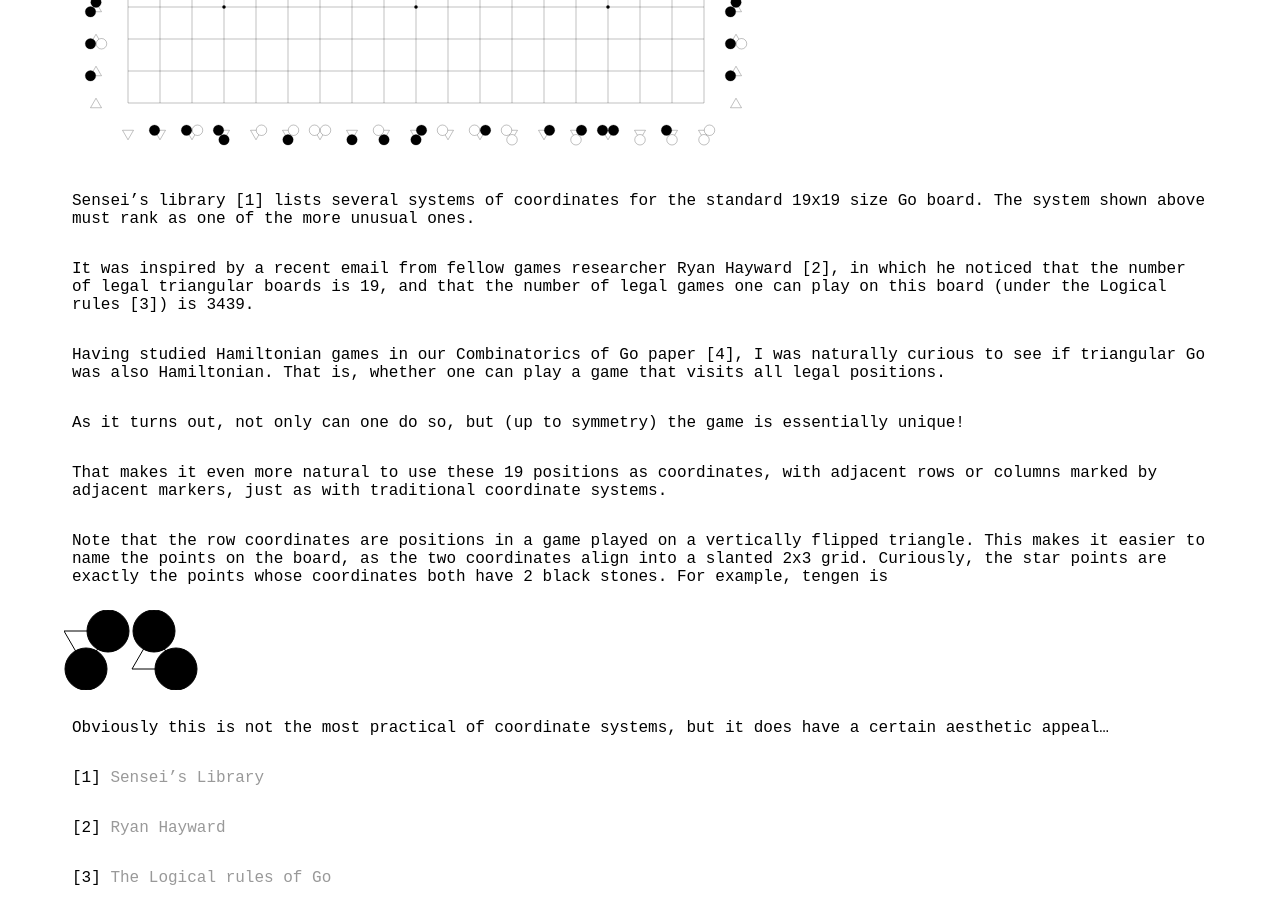
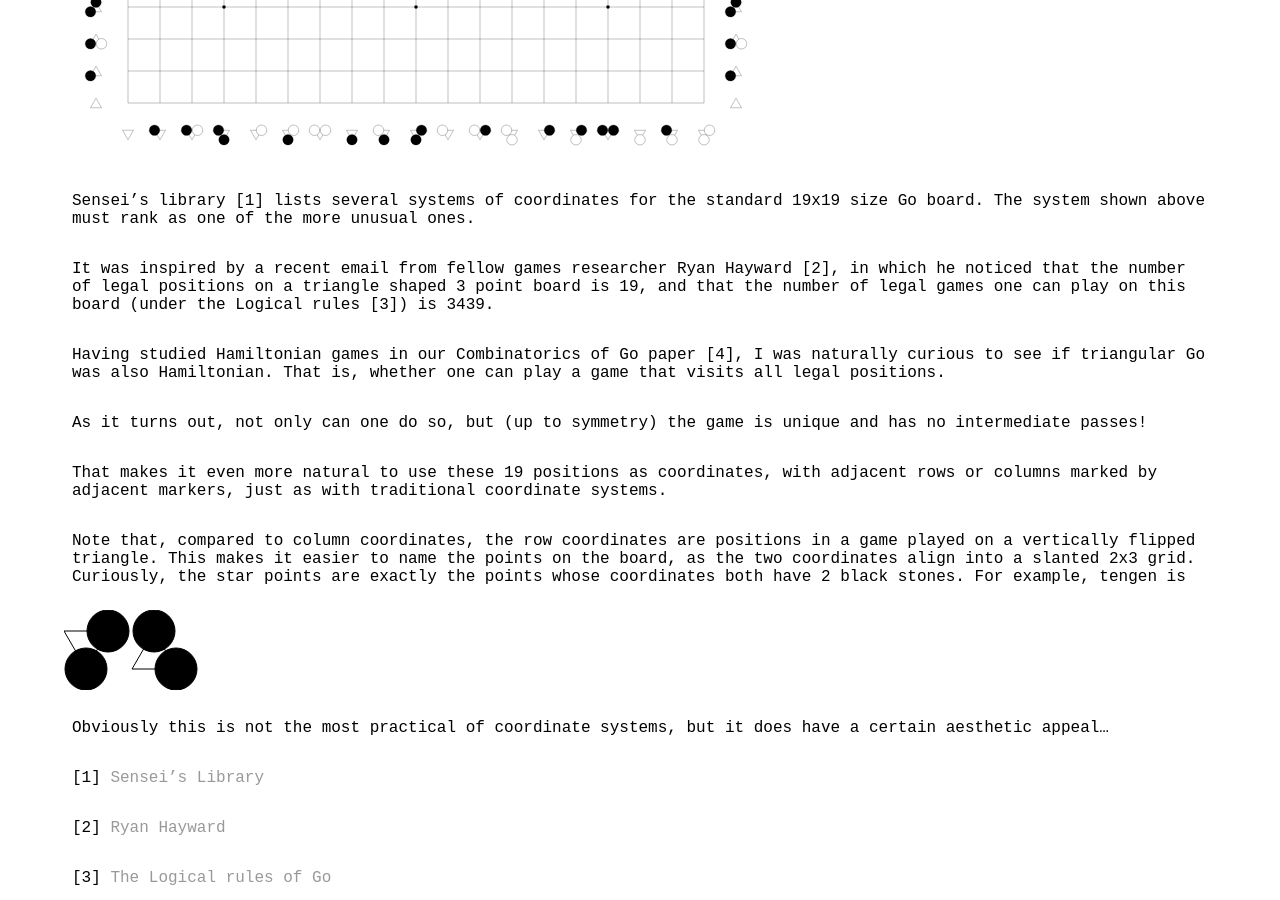
Before and after one commit to tromp/tromp.github.io, a Jekyll site: the page built from _posts/2024-04-15-gaming-the-coordinates.md, in a window 1280 px wide and 900 px high, scrolled down 701 px. Built offline with Jekyll 4.4.1, drawn with Linux system fonts in a browser that asks for light colours.

Commit message:
small rephrase

```diff
--- a/_posts/2024-04-15-gaming-the-coordinates.md
+++ b/_posts/2024-04-15-gaming-the-coordinates.md
@@ -362,17 +362,17 @@ Sensei's library [1] lists several systems of coordinates for the standard 19x19
 The system shown above must rank as one of the more unusual ones.
 
 It was inspired by a recent email from fellow games researcher Ryan Hayward [2], in which he noticed
-that the number of legal triangular boards is 19, and that the number of legal games one can
-play on this board (under the Logical rules [3]) is 3439.
+that the number of legal positions on a triangle shaped 3 point board is 19,
+and that the number of legal games one can play on this board (under the Logical rules [3]) is 3439.
 
 Having studied Hamiltonian games in our Combinatorics of Go paper [4], I was naturally curious to see
 if triangular Go was also Hamiltonian. That is, whether one can play a game that visits all legal positions.
 
-As it turns out, not only can one do so, but (up to symmetry) the game is essentially unique!
+As it turns out, not only can one do so, but (up to symmetry) the game is unique and has no intermediate passes!
 
 That makes it even more natural to use these 19 positions as coordinates, with adjacent rows or columns marked by adjacent markers, just as with traditional coordinate systems.
 
-Note that the row coordinates are positions in a game played on a vertically flipped triangle. This makes it easier to name the points on the board, as the two coordinates align into a slanted 2x3 grid. Curiously, the star points are exactly the points whose coordinates both have 2 black stones. For example, tengen is
+Note that, compared to column coordinates, the row coordinates are positions in a game played on a vertically flipped triangle. This makes it easier to name the points on the board, as the two coordinates align into a slanted 2x3 grid. Curiously, the star points are exactly the points whose coordinates both have 2 black stones. For example, tengen is
 <svg width="154" height="80" viewbox = "0 0 154 80" xmlns="http://www.w3.org/2000/svg">
 <polygon points="0,21 44,21 22,59" style="fill:white;stroke:black"/>
 <circle cx="44" cy="21" r="21" stroke="black" fill="black"/>
```
